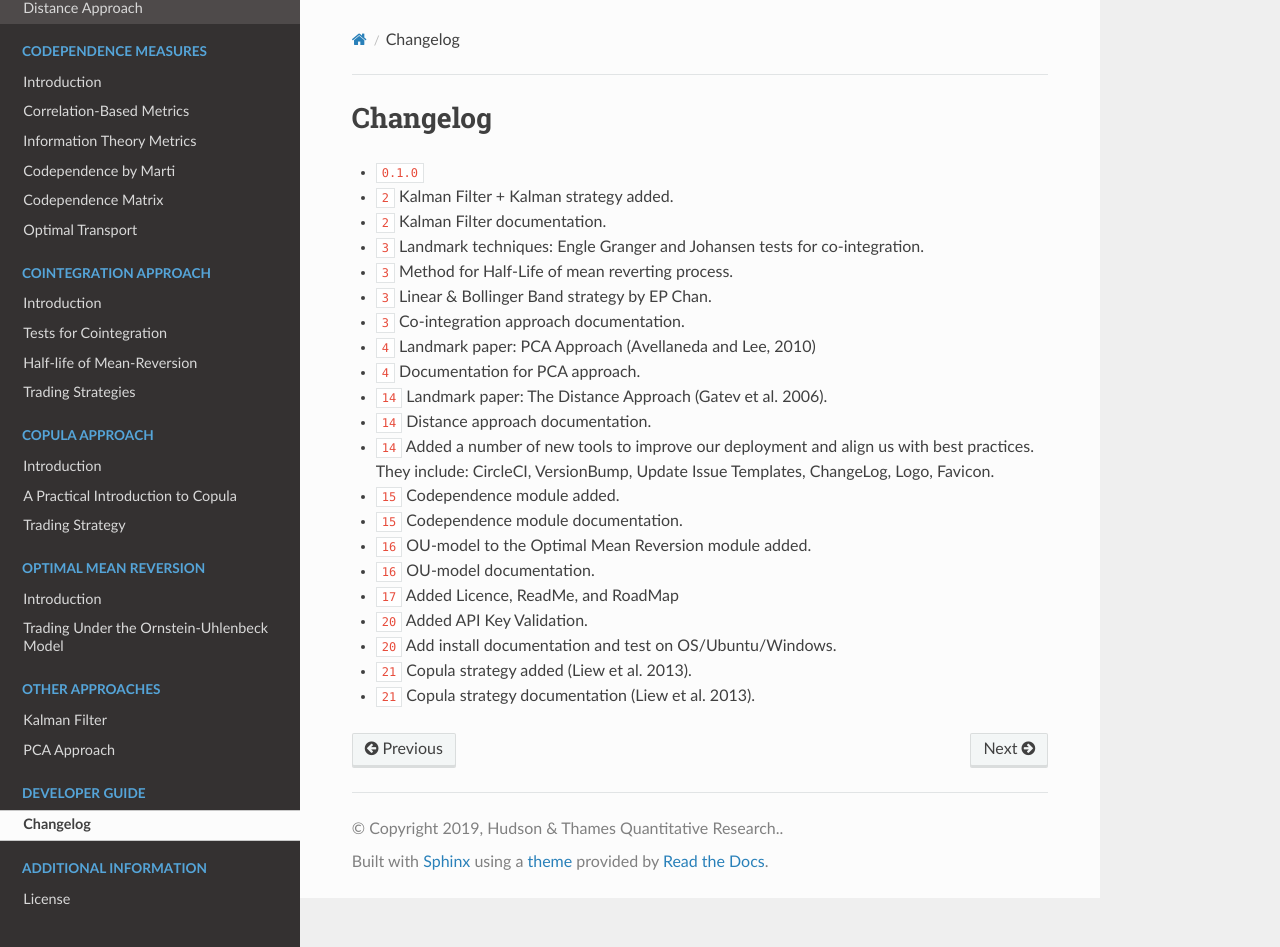
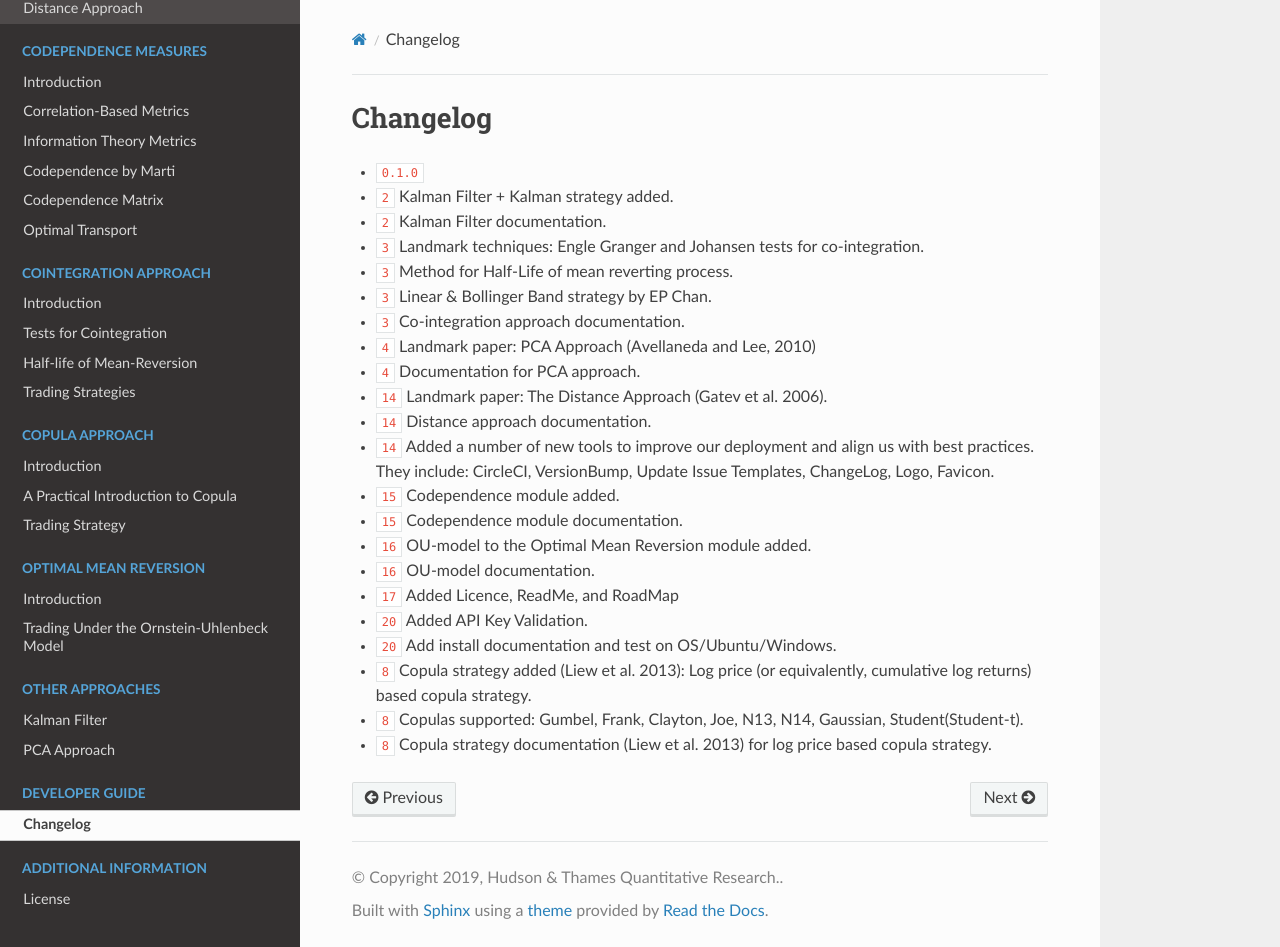
Before and after one commit to hudson-and-thames/arbitragelab, a Sphinx documentation site: the page built from docs/source/changelog.rst, in a window 1280 px wide and 947 px high. Built offline with Sphinx 7.4.7 and the Read the Docs theme 2.0.0, drawn with Linux system fonts in a browser that asks for light colours; cross-references to code outside the pages are shown as plain code.

Commit message:
changelog.rst updated. More details.

```diff
--- a/docs/source/changelog.rst
+++ b/docs/source/changelog.rst
@@ -31,5 +31,6 @@ Changelog
 * :support:`17` Added Licence, ReadMe, and RoadMap
 * :support:`20` Added API Key Validation.
 * :support:`20` Add install documentation and test on OS/Ubuntu/Windows.
-* :feature:`21` Copula strategy added (Liew et al. 2013).
-* :support:`21` Copula strategy documentation (Liew et al. 2013).
+* :feature:`8` Copula strategy added (Liew et al. 2013): Log price (or equivalently, cumulative log returns) based copula strategy.
+* :feature:`8` Copulas supported: Gumbel, Frank, Clayton, Joe, N13, N14, Gaussian, Student(Student-t).
+* :support:`8` Copula strategy documentation (Liew et al. 2013) for log price based copula strategy.
```
